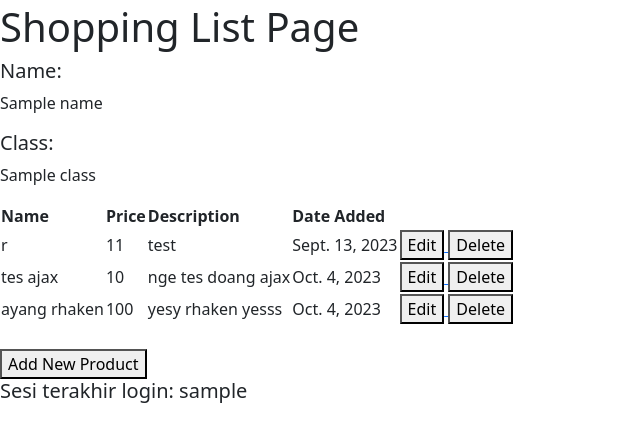
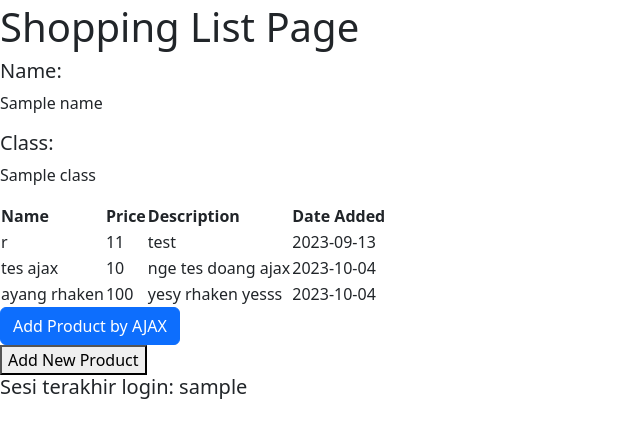
Before and after one commit to reyhanwiyasa/shopping-list, a Django app: template main/templates/main.html in a window 1280 px wide. Shown: the part 110-552 px from the top of the page, without its empty margins (0-640 px from the left). Run offline with Django 4.2, Linux system fonts and the light colour scheme; data comes from the database, SQL or seed files in the repository; both versions use the stored data as it was after the commit; the template is opened without the code that fills it: values that come from a table or form of the project are taken from there, most other values are stand-ins (such as "Sample title", 1, 10 or a date in 2020).

Commit message:
push tutorial 5

```diff
--- a/main/templates/main.html
+++ b/main/templates/main.html
@@ -27,8 +27,40 @@
 
     <h5>Class:</h5>
     <p>{{class}}</p>
-
-    <table>
+    <table id="product_table"></table>
+    <div class="modal fade" id="exampleModal" tabindex="-1" aria-labelledby="exampleModalLabel" aria-hidden="true">
+      <div class="modal-dialog">
+          <div class="modal-content">
+              <div class="modal-header">
+                  <h1 class="modal-title fs-5" id="exampleModalLabel">Add New Product</h1>
+                  <button type="button" class="btn-close" data-bs-dismiss="modal" aria-label="Close"></button>
+              </div>
+              <div class="modal-body">
+                  <form id="form" onsubmit="return false;">
+                      {% csrf_token %}
+                      <div class="mb-3">
+                          <label for="name" class="col-form-label">Name:</label>
+                          <input type="text" class="form-control" id="name" name="name"></input>
+                      </div>
+                      <div class="mb-3">
+                          <label for="price" class="col-form-label">Price:</label>
+                          <input type="number" class="form-control" id="price" name="price"></input>
+                      </div>
+                      <div class="mb-3">
+                          <label for="description" class="col-form-label">Description:</label>
+                          <textarea class="form-control" id="description" name="description"></textarea>
+                      </div>
+                  </form>
+              </div>
+              <div class="modal-footer">
+                  <button type="button" class="btn btn-secondary" data-bs-dismiss="modal">Close</button>
+                  <button type="button" class="btn btn-primary" id="button_add" data-bs-dismiss="modal">Add Product</button>
+              </div>
+          </div>
+      </div>
+  </div>
+  <button type="button" class="btn btn-primary" data-bs-toggle="modal" data-bs-target="#exampleModal">Add Product by AJAX</button>
+    <!-- <table>
         <tr>
             <th>Name</th>
             <th>Price</th>
@@ -58,7 +90,7 @@
                 </td>
             </tr>
         {% endfor %}
-    </table>
+    </table> -->
 
     <br />
 
@@ -68,4 +100,41 @@
         </button>
     </a>
     <h5>Sesi terakhir login: {{ last_login }}</h5>
+
+    <script>
+      async function getProducts() {
+          return fetch("{% url 'main:get_product_json' %}").then((res) => res.json())
+      }
+      async function refreshProducts() {
+        document.getElementById("product_table").innerHTML = ""
+        const products = await getProducts()
+        let htmlString = `<tr>
+            <th>Name</th>
+            <th>Price</th>
+            <th>Description</th>
+            <th>Date Added</th>
+        </tr>`
+        products.forEach((item) => {
+            htmlString += `\n<tr>
+            <td>${item.fields.name}</td>
+            <td>${item.fields.price}</td>
+            <td>${item.fields.description}</td>
+            <td>${item.fields.date_added}</td>
+        </tr>`
+        })
+
+        document.getElementById("product_table").innerHTML = htmlString
+    }
+    function addProduct() {
+        fetch("{% url 'main:add_product_ajax' %}", {
+            method: "POST",
+            body: new FormData(document.querySelector('#form'))
+        }).then(refreshProducts)
+
+        document.getElementById("form").reset()
+        return false
+    }
+    document.getElementById("button_add").onclick = addProduct
+    refreshProducts()
+  </script>
 {% endblock content %}
--- a/main/urls.py
+++ b/main/urls.py
@@ -6,6 +6,7 @@ from main.views import login_user
 from main.views import logout_user
 from main.views import edit_product
 from main.views import delete_product
+from main.views import add_product_ajax, get_product_json
 
 app_name = 'main'
 
@@ -21,4 +22,7 @@ urlpatterns = [
     path('logout/', logout_user, name='logout'),
     path('edit-product/<int:id>', edit_product, name='edit_product'),
     path('delete/<int:id>', delete_product, name='delete_product'),
+    path('get-product/', get_product_json, name='get_product_json'),
+    path('create-product-ajax/', add_product_ajax, name='add_product_ajax'),
+
 ]
--- a/main/views.py
+++ b/main/views.py
@@ -1,5 +1,5 @@
 from django.shortcuts import render
-from django.http import HttpResponseRedirect
+from django.http import HttpResponseNotFound, HttpResponseRedirect
 from main.forms import ProductForm
 from django.urls import reverse
 from main.models import Product
@@ -14,6 +14,7 @@ from django.contrib.auth.decorators import login_required
 import datetime
 from django.http import HttpResponseRedirect
 from django.urls import reverse
+from django.views.decorators.csrf import csrf_exempt
 
 @login_required(login_url='/login')
 def show_main(request):
@@ -111,5 +112,23 @@ def delete_product(request, id):
     # Kembali ke halaman awal
     return HttpResponseRedirect(reverse('main:show_main'))
 
+def get_product_json(request):
+    product_item = Product.objects.all()
+    return HttpResponse(serializers.serialize('json', product_item))
+
+@csrf_exempt
+def add_product_ajax(request):
+    if request.method == 'POST':
+        name = request.POST.get("name")
+        price = request.POST.get("price")
+        description = request.POST.get("description")
+        user = request.user
+
+        new_product = Product(name=name, price=price, description=description, user=user)
+        new_product.save()
+
+        return HttpResponse(b"CREATED", status=201)
+
+    return HttpResponseNotFound()
 
 # Create your views here.
```
Also changed, not shown: db.sqlite3.
